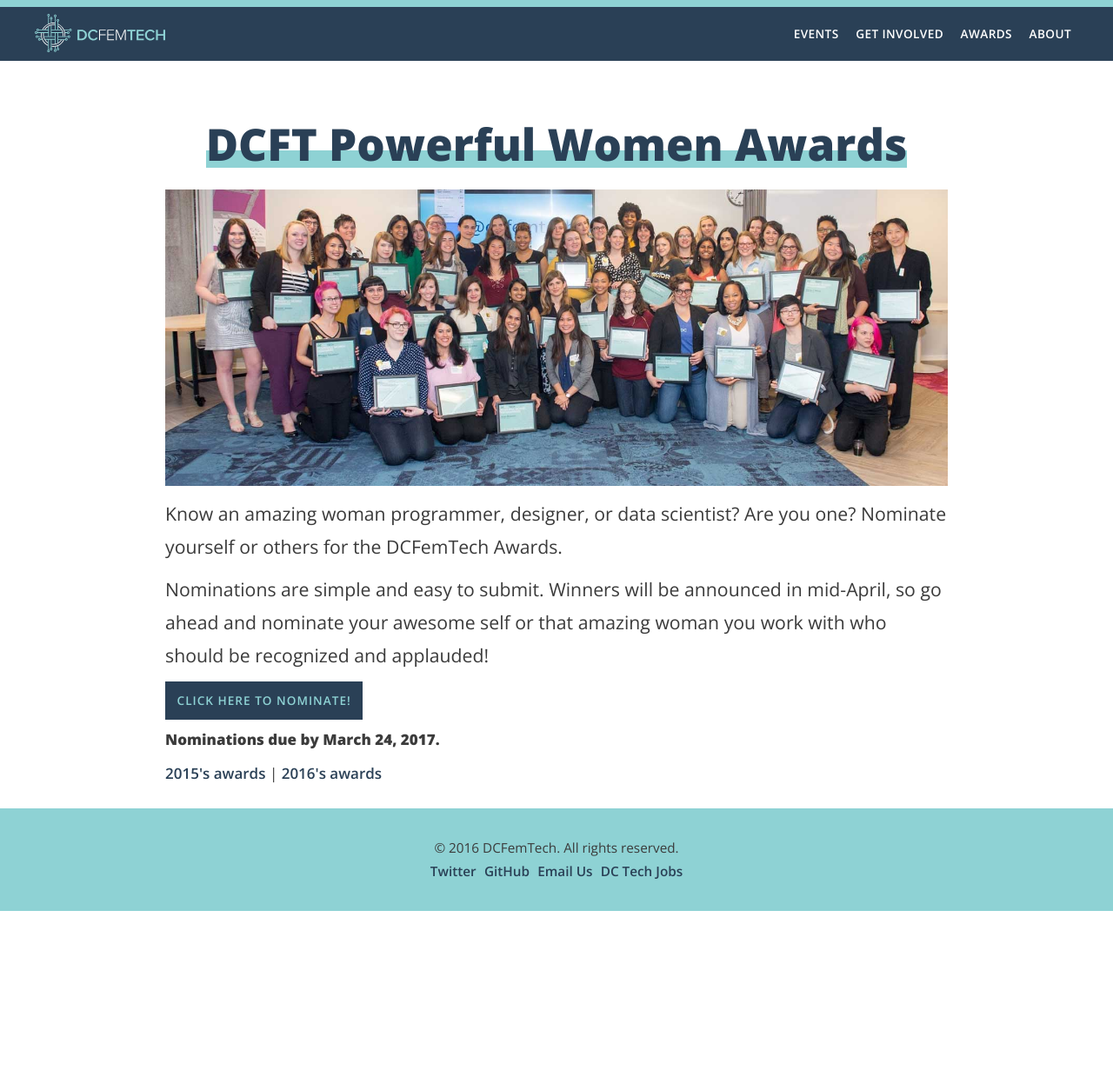
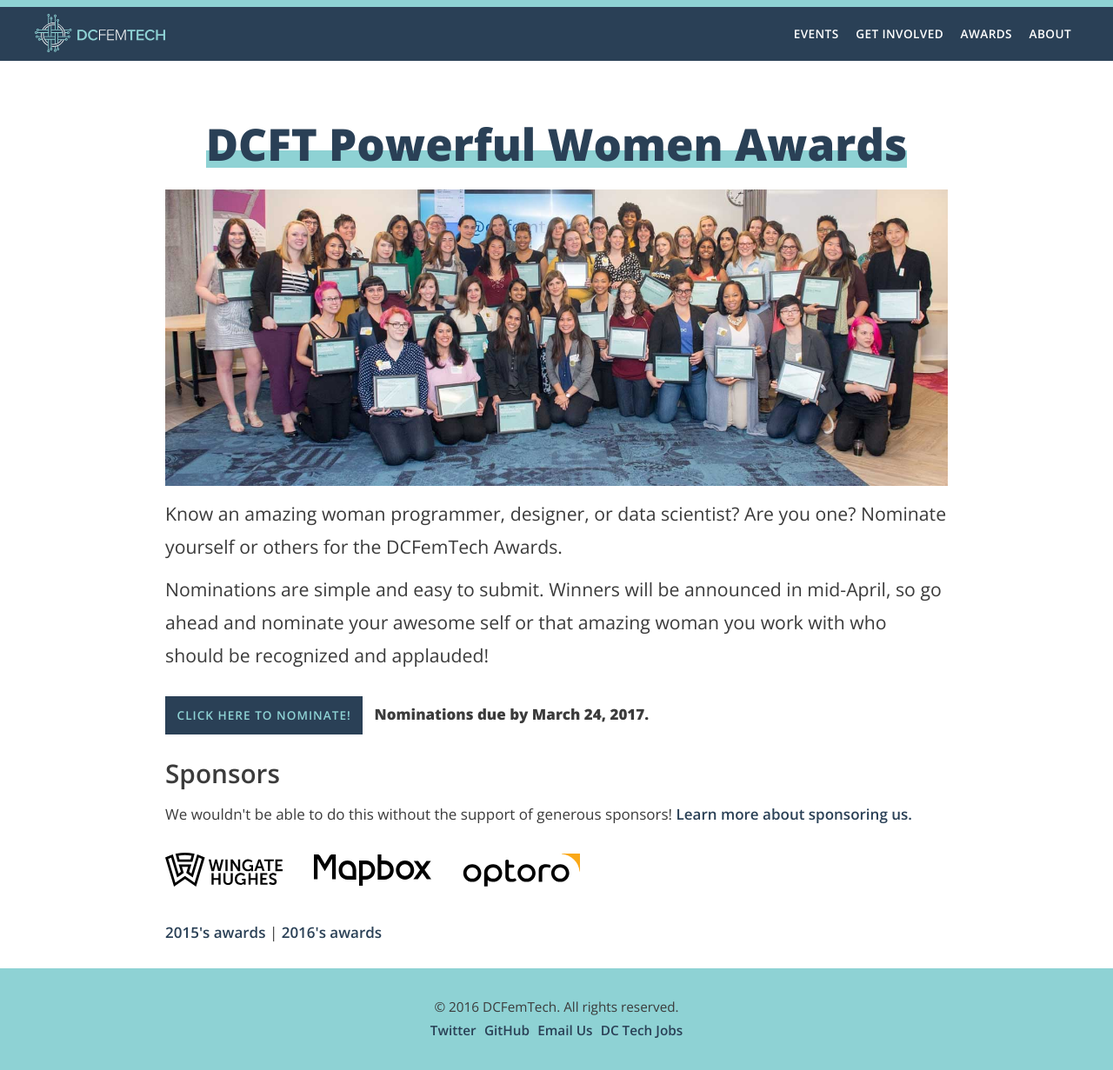
Before and after one commit to dcfemtech/dcfemtech.github.io, a Jekyll site: the page built from awards.html, in a window 1280 px wide. Shown: the whole page at 87% size. Built offline with Jekyll 4.4.1, drawn with Linux system fonts in a browser that asks for light colours; before the commit the page ends 1048 px from its top, so only the background shows below that.

Commit message:
update events

```diff
--- a/_sass/modules/_m-sponsors.scss
+++ b/_sass/modules/_m-sponsors.scss
@@ -1,15 +1,18 @@
 .m-sponsors {
   ul {
     @include flexbox;
-    @include justify-content(space-between);
+    @include flex-wrap(wrap);
     @include align-items(center);
-    @include flex-wrap(wrap);
     padding: 20px 0;
   }
   li {
     flex-basis: 15%;
     list-style: none;
-    min-width: 100px;
+    flex-grow: 0;
+    margin-right: 4%;
+    &:last-of-type {
+      margin-right: 0;
+    }
   }
   img {
     width: 100%;
--- a/awards.html
+++ b/awards.html
@@ -12,10 +12,18 @@
     <p class="main-intro">Know an amazing woman programmer, designer, or data scientist? Are you one? Nominate yourself or others for the DCFemTech Awards.</p>
 
     <p class="main-intro">Nominations are simple and easy to submit. Winners will be announced in mid-April, so go ahead and nominate your awesome self or that amazing woman you work with who should be recognized and applauded!</p>
+    <br>
+    <a href="https://dcfemtech.typeform.com/to/yqdD5W" class="button">Click here to nominate!</a> &nbsp; <strong>Nominations due by March 24, 2017.</strong>
 
-    <a href="https://dcfemtech.typeform.com/to/yqdD5W" class="button">Click here to nominate!</a>
-
-    <p><strong>Nominations due by March 24, 2017.</strong></p>
+    <div class="m-sponsors">
+      <h2>Sponsors</h2>
+      <p>We wouldn't be able to do this without the support of generous sponsors! <a href="{{ "involve.html" | prepend: site.baseurl }}">Learn more about sponsoring us.</a></p>
+      <ul>
+        <li><a href="http://wingatehughes.com/"><img src="assets/sponsors/wingatehughes.svg"></a></li>
+        <li><a href="http://www.mapbox.com"><img src="assets/sponsors/mapbox.svg"></a></li>
+        <li><a href="http://www.optoro.com/"><img src="assets/sponsors/optoro.svg"></a></li>
+      </ul>
+    </div>
 
     <p><a href="/awards-2015.html">2015's awards</a> | <a href="/awards-2016.html">2016's awards</a></p>
   </div>
--- a/index.html
+++ b/index.html
@@ -23,7 +23,6 @@
           {% else %}
             {% assign link = site.events.last.url | prepend: site.baseurl %}
           {% endif %}
-
           <a class="button" href="{{ link }}">View event page</a>
         </div>
       </div>
```
Also changed, not shown: about.html (line endings or trailing spaces), assets/sponsors/optoro.svg (added).
